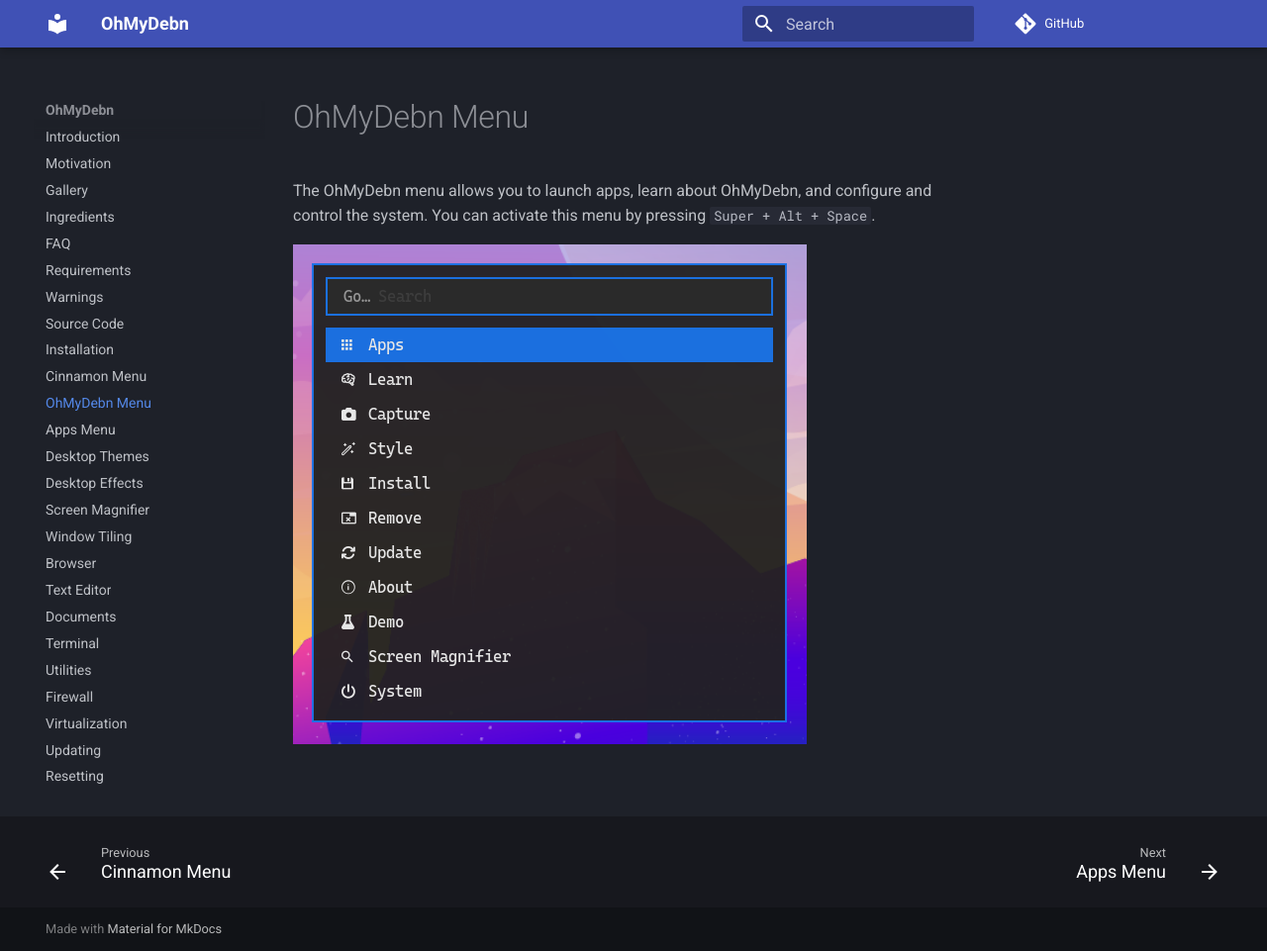
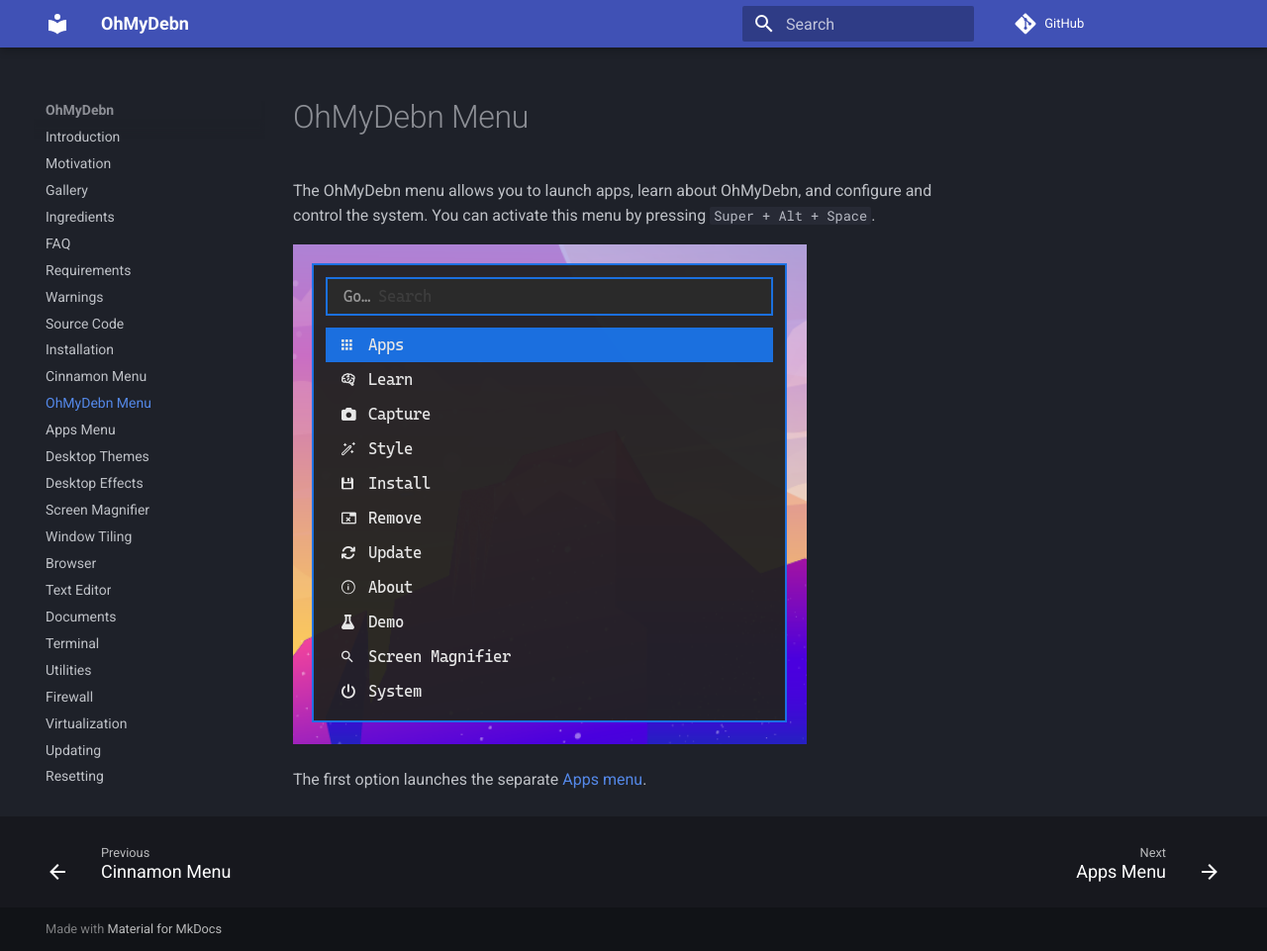
Before and after one commit to dougburks/ohmydebn-docs, an MkDocs documentation site: the page built from docs/ohmydebn-menu.md, in a window 1280 px wide and 961 px high. Shown: the whole window at 99% size. Built offline with MkDocs 1.6.1 and Material for MkDocs 9.7.7, drawn with Linux system fonts in a browser that asks for light colours; comment, search, counter and statistics services are not loaded.

Commit message:
link to apps-menu

```diff
--- a/docs/ohmydebn-menu.md
+++ b/docs/ohmydebn-menu.md
@@ -1,3 +1,5 @@
 The OhMyDebn menu allows you to launch apps, learn about OhMyDebn, and configure and control the system. You can activate this menu by pressing `Super + Alt + Space`.
 
 ![OhMyDebn Menu](https://raw.githubusercontent.com/dougburks/ohmydebn-docs/refs/heads/main/images/ohmydebn-menu.png)
+
+The first option launches the separate [Apps menu](apps-menu).
```
